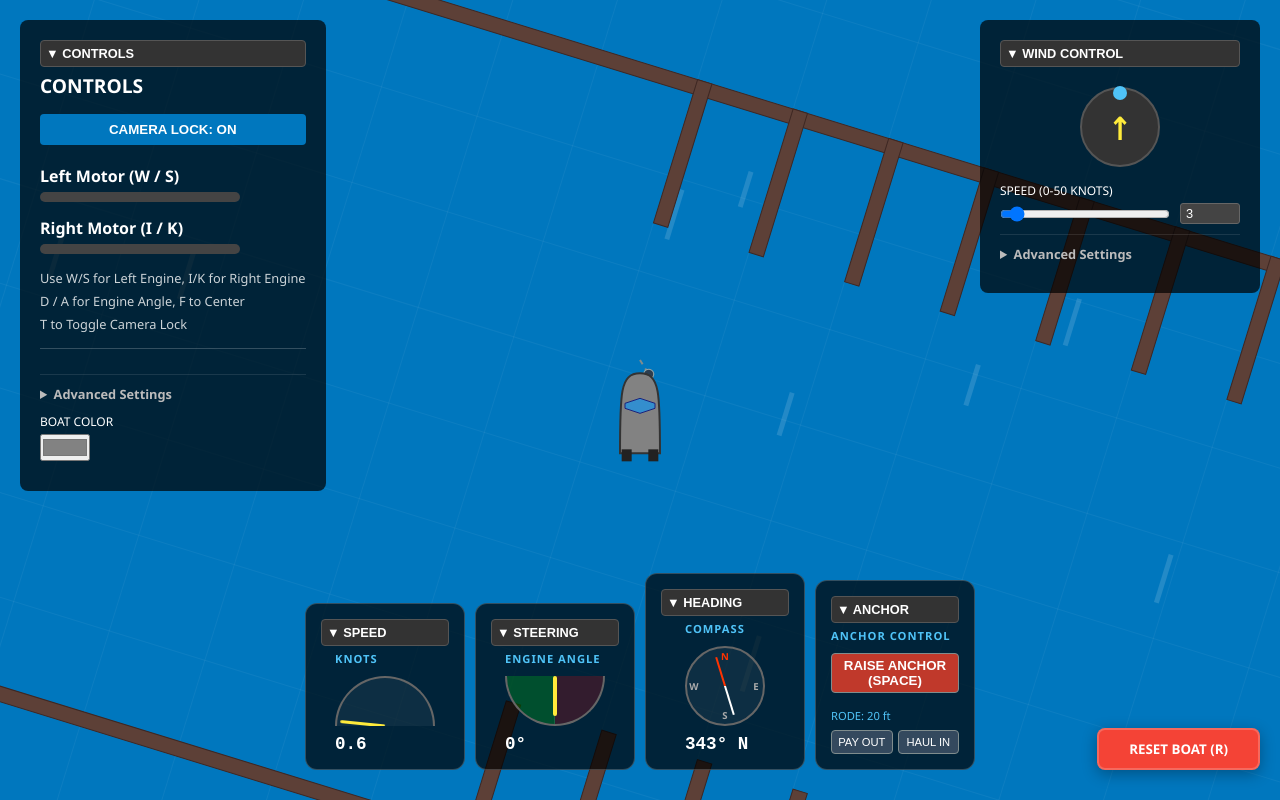
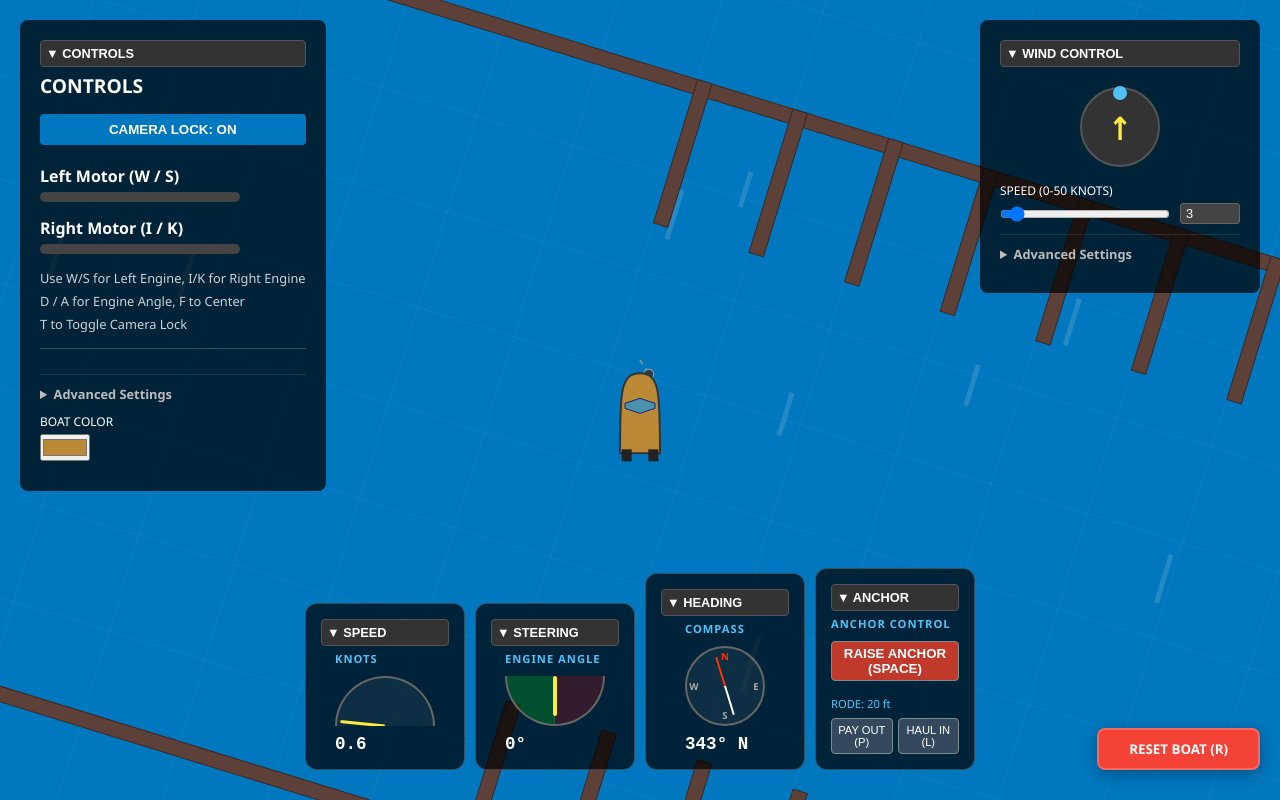
Before and after one commit to kamicreates/Boat-Docking-Sim, a plain HTML site: page index.html in a window 1280 px wide. Both pictures are taken after a click on the button "DROP ANCHOR (SPACE)". Drawn offline with Linux system fonts and the light colour scheme.

Commit message:
Update index.html
anchor keyboard input feature added

```diff
--- a/index.html
+++ b/index.html
@@ -85,7 +85,7 @@
                     <div class="setting-item">
                         <label>Boat Color</label>
                         <div class="input-row">
-                            <input type="color" id="boatColorPicker" value="#828282">
+                            <input type="color" id="boatColorPicker" value="#ba8936">
                         </div>
                     </div>
                 </div>
@@ -196,8 +196,8 @@
             <div id="rode-info" style="margin-top: 10px; display: none;">
                 <label style="font-size: 0.7rem; color: #4fc3f7;">RODE: <span id="rode-length">0</span> ft</label>
                 <div style="display: flex; gap: 5px; margin-top: 5px;">
-                    <button id="payOutBtn" style="flex: 1; padding: 5px; background: #34495e; color: white; border: 1px solid #7f8c8d; border-radius: 4px; font-size: 0.7rem; cursor: pointer;">PAY OUT</button>
-                    <button id="haulInBtn" style="flex: 1; padding: 5px; background: #34495e; color: white; border: 1px solid #7f8c8d; border-radius: 4px; font-size: 0.7rem; cursor: pointer;">HAUL IN</button>
+                    <button id="payOutBtn" style="flex: 1; padding: 5px; background: #34495e; color: white; border: 1px solid #7f8c8d; border-radius: 4px; font-size: 0.7rem; cursor: pointer;">PAY OUT (P)</button>
+                    <button id="haulInBtn" style="flex: 1; padding: 5px; background: #34495e; color: white; border: 1px solid #7f8c8d; border-radius: 4px; font-size: 0.7rem; cursor: pointer;">HAUL IN (L)</button>
                 </div>
             </div>
         </div>
```
